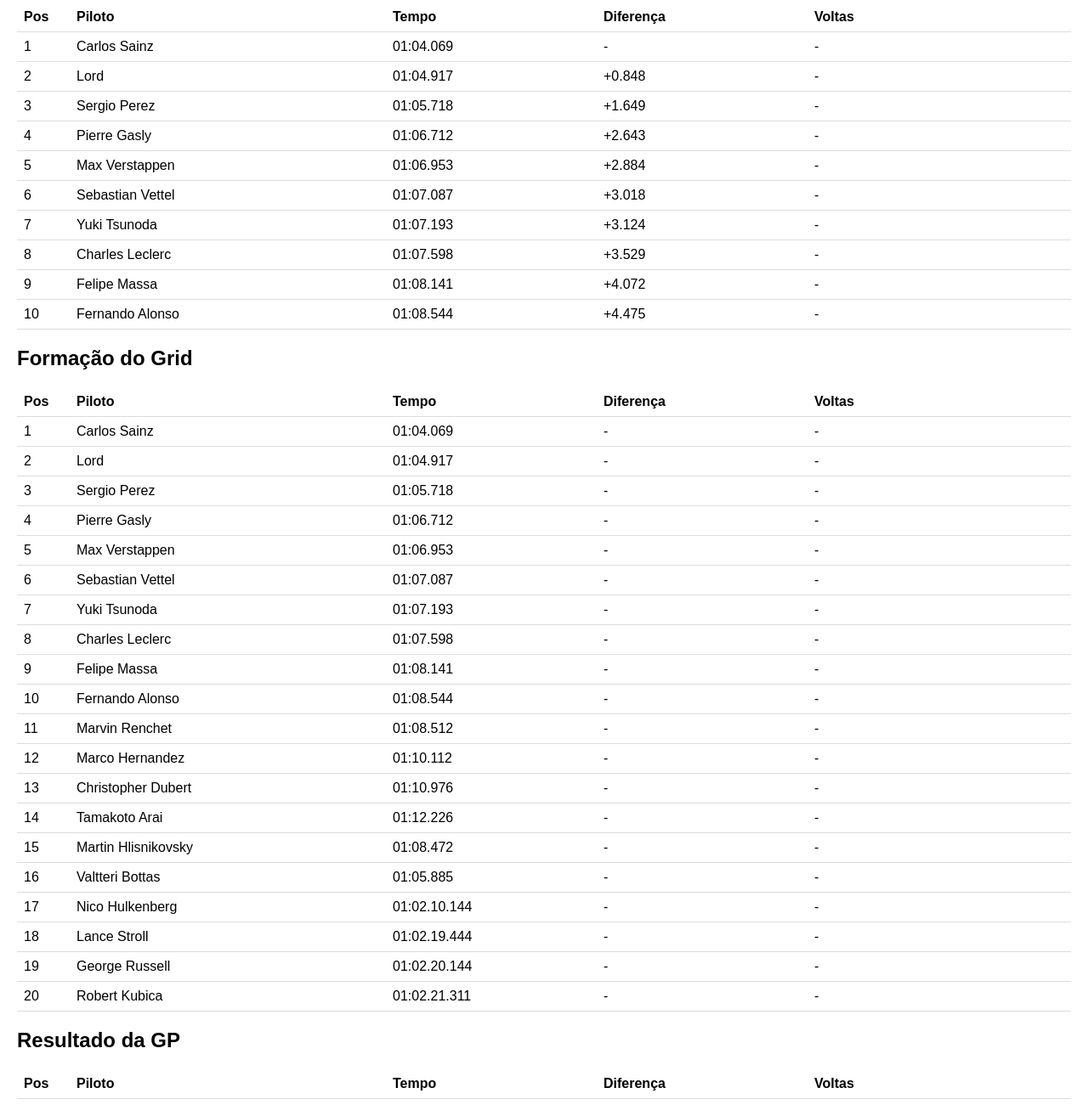
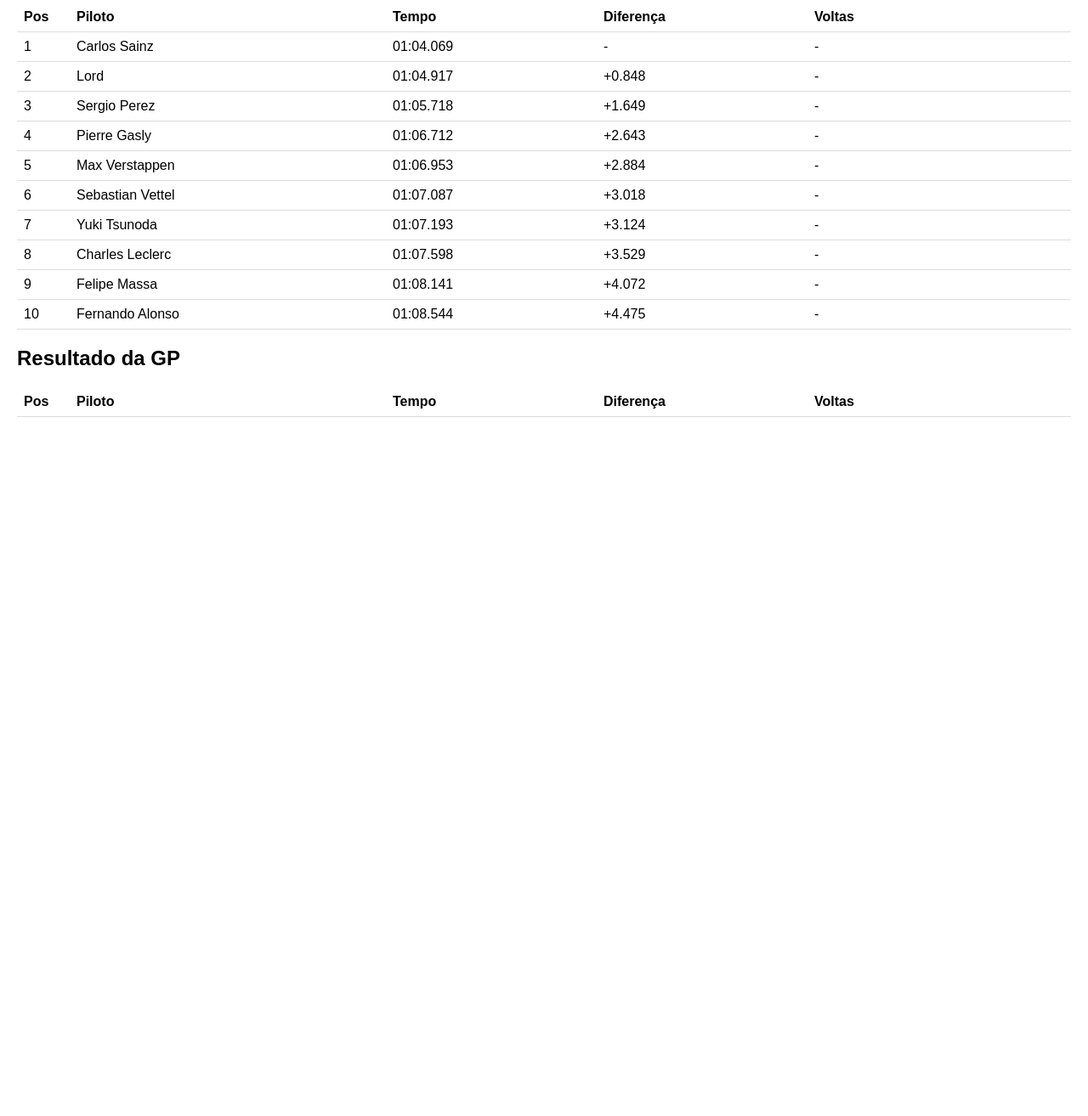
Before and after one commit to yLorde/f1simulador.ylorde.com.br, a plain HTML site: page index.html in a window 1280 px wide. Shown: the part 1205-2519 px from the top of the page at 85% size. After the commit the page ends 1716 px from the top, so only its background shows below. Drawn offline with Linux system fonts and the light colour scheme.

Commit message:
removendo grid

```diff
--- a/dados/dados_grid.js
+++ /dev/null
@@ -1,22 +0,0 @@
-var dados_grid = [
-    { pos: 1, piloto: "Carlos Sainz", equipe: "Ferrari", tempo: "01:04.069", diferenca: "-", voltas: "-" },
-    { pos: 2, piloto: "Lord", equipe: "Sauber", tempo: "01:04.917", diferenca: "-", voltas: "-" },
-    { pos: 3, piloto: "Sergio Perez", equipe: "RBR", tempo: "01:05.718", diferenca: "-", voltas: "-" },
-    { pos: 4, piloto: "Pierre Gasly", equipe: "RBR", tempo: "01:06.712", diferenca: "-", voltas: "-" },
-    { pos: 5, piloto: "Max Verstappen", equipe: "RBR", tempo: "01:06.953", diferenca: "-", voltas: "-" },
-    { pos: 6, piloto: "Sebastian Vettel", equipe: "Ferrari", tempo: "01:07.087", diferenca: "-", voltas: "-" },
-    { pos: 7, piloto: "Yuki Tsunoda", equipe: "RBR", tempo: "01:07.193", diferenca: "-", voltas: "-" },
-    { pos: 8, piloto: "Charles Leclerc", equipe: "Ferrari", tempo: "01:07.598", diferenca: "-", voltas: "-" },
-    { pos: 9, piloto: "Felipe Massa", equipe: "Ferrari", tempo: "01:08.141", diferenca: "-", voltas: "-" },
-    { pos: 10, piloto: "Fernando Alonso", equipe: "Ferrari", tempo: "01:08.544", diferenca: "-", voltas: "-" },
-    { pos: 11, piloto: "Marvin Renchet", equipe: "RBR", tempo: "01:08.512", diferenca: "-", voltas: "-" },
-    { pos: 12, piloto: "Marco Hernandez", equipe: "Ferrari", tempo: "01:10.112", diferenca: "-", voltas: "-" },
-    { pos: 13, piloto: "Christopher Dubert", equipe: "Ferrari", tempo: "01:10.976", diferenca: "-", voltas: "-" },
-    { pos: 14, piloto: "Tamakoto Arai", equipe: "Ferrari", tempo: "01:12.226", diferenca: "-", voltas: "-" },
-    { pos: 15, piloto: "Martin Hlisnikovsky", equipe: "Ferrari", tempo: "01:08.472", diferenca: "-", voltas: "-" },
-    { pos: 16, piloto: "Valtteri Bottas", equipe: "Mercedes", tempo: "01:05.885", diferenca: "-", voltas: "-" },
-    { pos: 17, piloto: "Nico Hulkenberg", equipe: "Renault", tempo: "01:02.10.144", diferenca: "-", voltas: "-" },
-    { pos: 18, piloto: "Lance Stroll", equipe: "Aston Martin", tempo: "01:02.19.444", diferenca: "-", voltas: "-" },
-    { pos: 19, piloto: "George Russell", equipe: "Mercedes", tempo: "01:02.20.144", diferenca: "-", voltas: "-" },
-    { pos: 20, piloto: "Robert Kubica", equipe: "Williams", tempo: "01:02.21.311", diferenca: "-", voltas: "-" }
-];
--- a/index.html
+++ b/index.html
@@ -12,7 +12,6 @@
     <script src="./dados/dados_q3.js"></script>
     <script src="./dados/dados_q2.js"></script>
     <script src="./dados/dados_q1.js"></script>
-    <script src="./dados/dados_grid.js"></script>
     <script src="./dados/dados_gp.js"></script>
 
 </head>
@@ -55,18 +54,6 @@
         </table>
     </section>
     <section>
-        <h2>Formação do Grid</h2>
-        <table id="tabela-grid">
-            <tr>
-                <th class="posicao">Pos</th>
-                <th class="piloto">Piloto</th>
-                <th class="tempo">Tempo</th>
-                <th class="diferenca">Diferença</th>
-                <th class="voltas">Voltas</th>
-            </tr>
-        </table>
-    </section>
-    <section>
         <h2>Resultado da GP</h2>
         <table id="tabela-gp">
             <tr>
--- a/index.js
+++ b/index.js
@@ -2,7 +2,6 @@ window.onload = function () {
     var tabelaQ1 = document.getElementById("tabela-q1");
     var tabelaQ2 = document.getElementById("tabela-q2");
     var tabelaQ3 = document.getElementById("tabela-q3");
-    var tabelaGrid = document.getElementById("tabela-grid");
     var tabelaGP = document.getElementById("tabela-gp");
 
     dados_q1.forEach(function (linha) {
@@ -32,15 +31,6 @@ window.onload = function () {
         novaLinhaQ3.insertCell().innerHTML = link.voltas;
     });
 
-    dados_grid.forEach(function (link) {
-        var novaLinhaGrid = tabelaGrid.insertRow();
-        novaLinhaGrid.insertCell().innerHTML = link.pos;
-        novaLinhaGrid.insertCell().innerHTML = link.piloto;
-        novaLinhaGrid.insertCell().innerHTML = link.tempo;
-        novaLinhaGrid.insertCell().innerHTML = link.diferenca;
-        novaLinhaGrid.insertCell().innerHTML = link.voltas;
-    });
-
     dados_gp.forEach(function (link) {
         var novaLinhaGP = tabelaGP.insertRow();
         novaLinhaGP.insertCell().innerHTML = link.pos;
```
